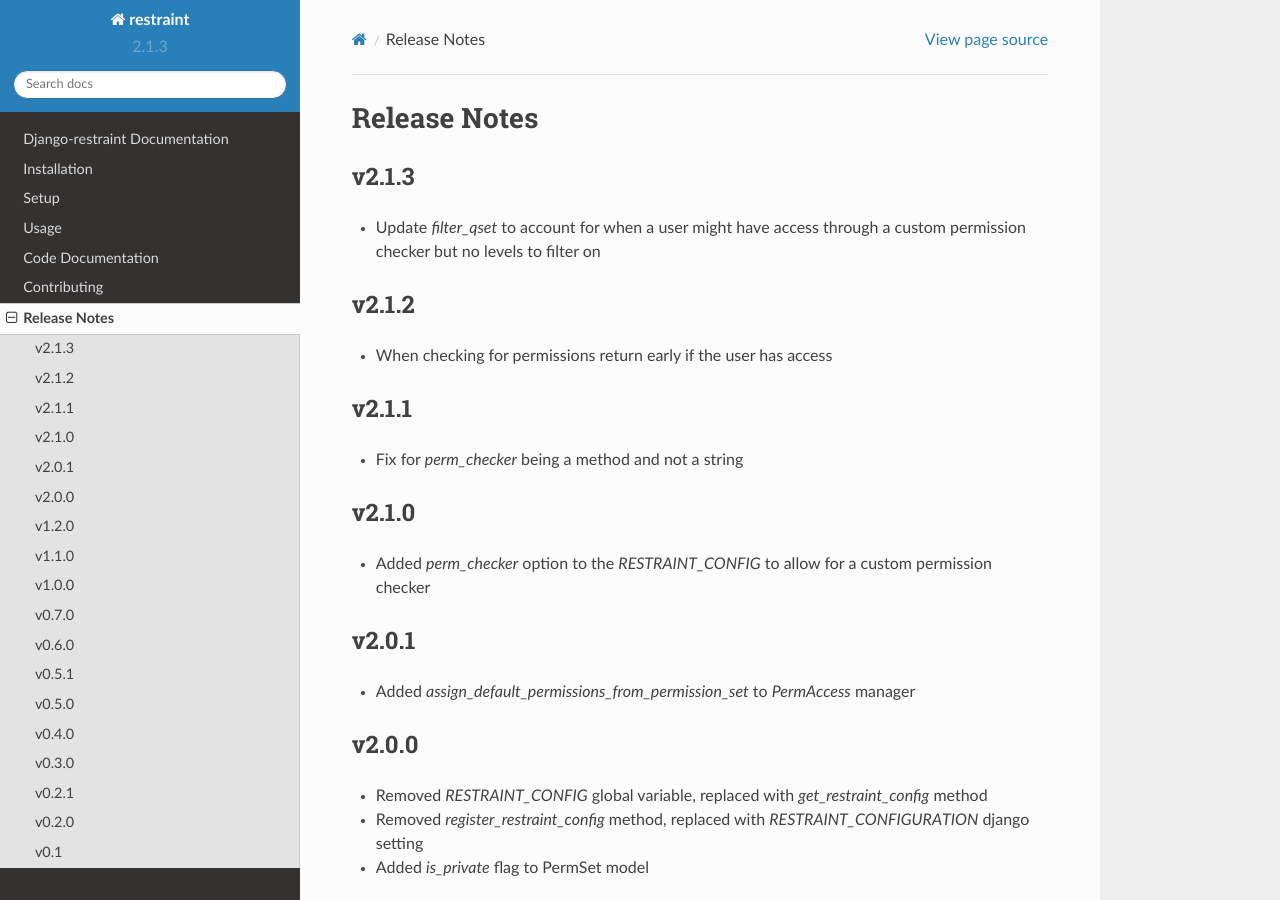
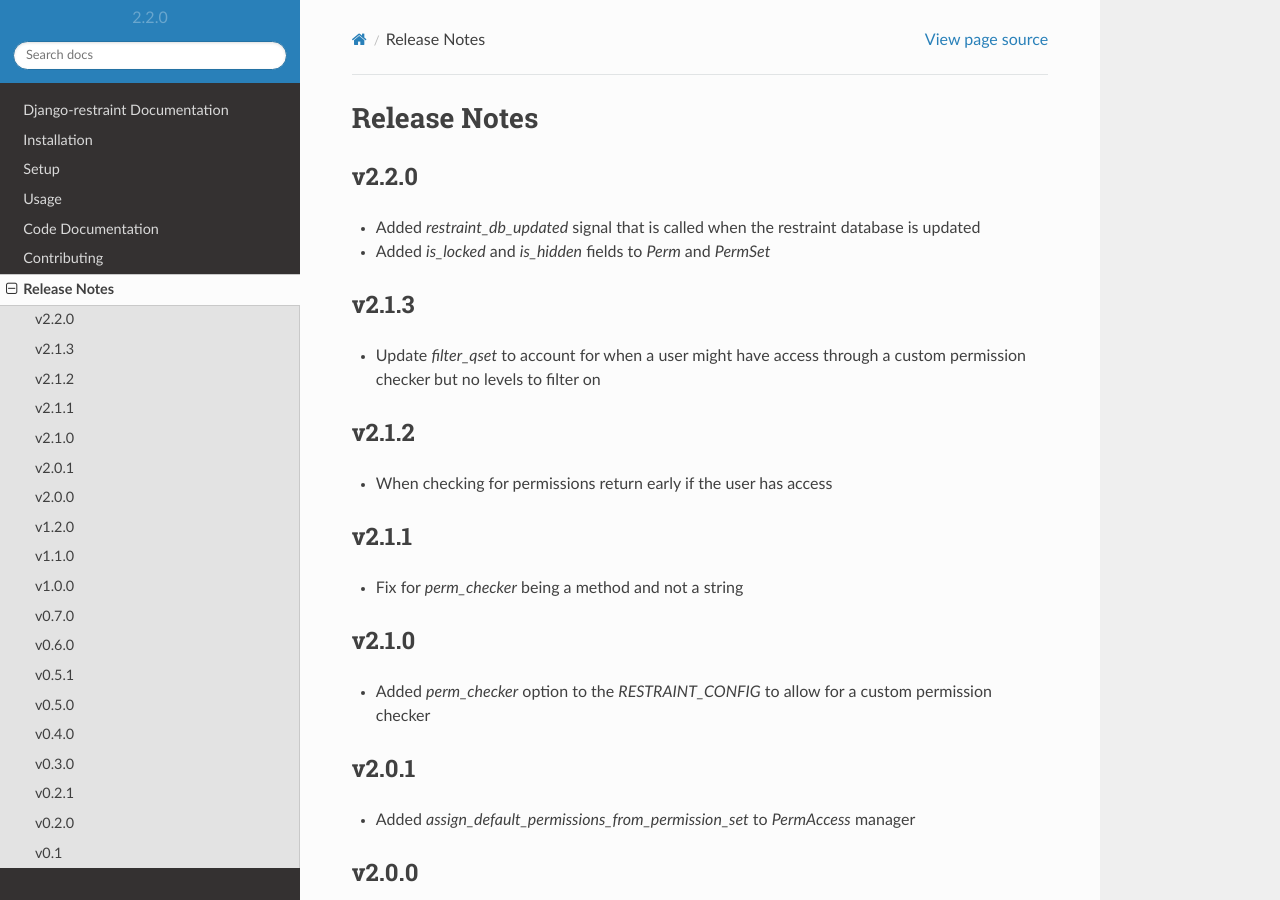
Before and after one commit to ambitioninc/django-restraint, a Sphinx documentation site: the page built from docs/release_notes.rst, in a window 1280 px wide and 900 px high. Built offline with Sphinx 7.4.7 and the Read the Docs theme 2.0.0, drawn with Linux system fonts in a browser that asks for light colours.

Commit message:
version bump and release notes

```diff
--- a/docs/release_notes.rst
+++ b/docs/release_notes.rst
@@ -1,5 +1,10 @@
 Release Notes
 =============
+
+v2.2.0
+------
+* Added `restraint_db_updated` signal that is called when the restraint database is updated
+* Added `is_locked` and `is_hidden` fields to `Perm` and `PermSet`
 
 v2.1.3
 ------
--- a/restraint/version.py
+++ b/restraint/version.py
@@ -1 +1 @@
-__version__ = '2.1.3'
+__version__ = '2.2.0'
```
